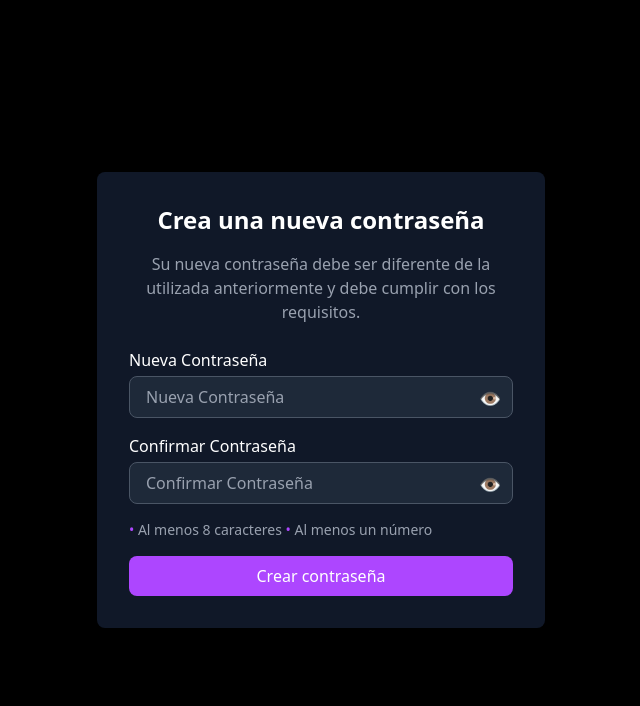
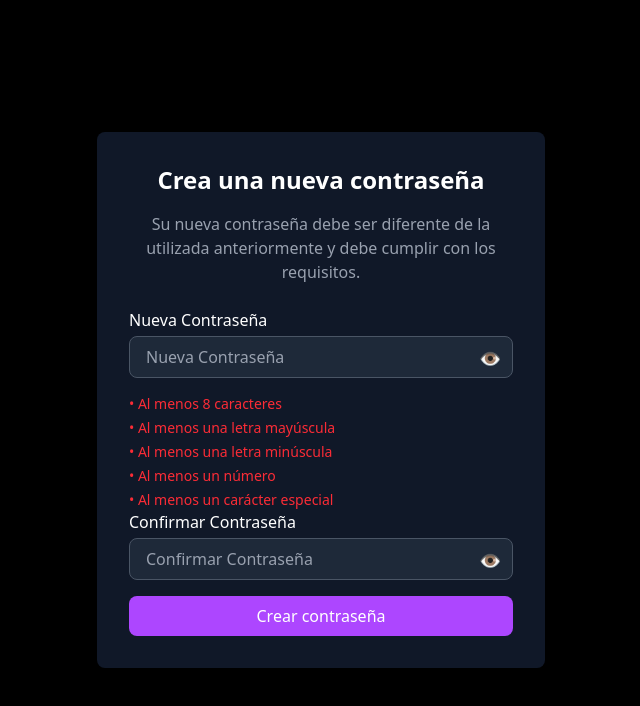
Before and after one commit to ksofia05/ProjectATLAS, a React (Vite) app in the folder frontend/: page /password-reset in a window 1280 px wide. Shown: the top 706 px of the page, without its empty margins (319-959 px from the left). Built offline with nearby package versions, Linux system fonts and the light colour scheme.

Commit message:
validacion contraseña

```diff
--- /dev/null
+++ b/frontend/src/components/componentsFunctionalities/passwordValidation.jsx
@@ -0,0 +1,27 @@
+
+import React from 'react';
+
+const PasswordValidator = ({ password }) => {
+  const lengthValid = password.length >= 8;
+  const upperCase = /[A-Z]/.test(password);
+  const lowerCase = /[a-z]/.test(password);
+  const number = /[0-9]/.test(password);
+  const special=/[!@#$%^&*()_+\-=\[\]{};':"\\|,.<>\/?]/.test(password);
+
+  const getClass = (condition) => {
+    if (condition) return 'text-green-600';
+    return 'text-red-500';
+  };
+
+  return (
+    <div className="text-sm text-gray-600 mt-2 space-y-1">
+      <p className={getClass(lengthValid)}>• Al menos 8 caracteres</p>
+      <p className={getClass(upperCase)}>• Al menos una letra mayúscula</p>
+      <p className={getClass(lowerCase)}>• Al menos una letra minúscula</p>
+      <p className={getClass(number)}>• Al menos un número</p>
+      <p className={getClass(special)}>• Al menos un carácter especial</p>
+    </div>
+  );
+};
+
+export default PasswordValidator;
--- a/frontend/src/pages/PasswordReset.jsx
+++ b/frontend/src/pages/PasswordReset.jsx
@@ -2,15 +2,44 @@ import React, { useState } from "react";
 import Input from "../components/Input";
 import Button from "../components/Button";
 import FormContainer from "../components/FormContainer";
+import PasswordValidator from "../components/componentsFunctionalities/passwordValidation";
 
 const PasswordReset = () => {
   const [showSuccessMessage, setShowSuccessMessage] = useState(false); // Controla la ventana emergente
+  const [error,setError]= useState("");
+  const [formData,setFormData]=useState({
+    newPassword:"",
+    confirmPassword:"",
+  });
+  const handleNewPasswordChange =(e)=>{
+    const newPassword =e.target.value;
+    setFormData({...formData,newPassword});
+    if(formData.confirmPassword && formData.confirmPassword !== newPassword){
+      setError("Las contraseñas no coinciden")
+    } else{
+      setError("");
+    }
+  };
+  const handleConfirmPasswordChange=(e)=>{
+    const confirmPassword= e.target.value;
+    setFormData({...formData,confirmPassword});
+    if(formData.newPassword && confirmPassword !==formData.newPassword){
+      setError("Las contraseñas no coinciden")
+    }else{
+      setError("");
+    }
+  };
 
   const handleSubmit = (e) => {
     e.preventDefault();
     setShowSuccessMessage(true); // Muestra la ventana flotante
+    if(formData.newPassword!==formData.confirmPassword){
+      setError("Las contraseñas no coinciden");
+      return;
+    };
+    setError("");
+    setShowSuccessMessage(true);
   };
-
   const closeMessage = () => {
     setShowSuccessMessage(false); // Cierra la ventana flotante
   };
@@ -32,17 +61,23 @@ const PasswordReset = () => {
               type="password"
               name="newPassword"
               icon="👁️"
-            />
+              value={formData.newPassword}
+              onChange={handleNewPasswordChange}
+              />
+
+            <PasswordValidator password={formData.newPassword} />
+
             <Input
               label="Confirmar Contraseña"
               type="password"
               name="confirmPassword"
               icon="👁️"
-            />
-            <p className="text-sm text-gray-400 mb-4">
-              <span className="text-purple-500">•</span> Al menos 8 caracteres{" "}
-              <span className="text-purple-500">•</span> Al menos un número
-            </p>
+              value={formData.confirmPassword}
+              onChange={handleConfirmPasswordChange}
+              />
+              {error &&(
+                <p className="text-red-500 text-mb mb-4">{error}</p>
+              )}
             <Button type="submit">Crear contraseña</Button>
           </form>
         </>
--- a/frontend/src/pages/Register.jsx
+++ b/frontend/src/pages/Register.jsx
@@ -4,6 +4,7 @@ import Input from '../components/Input';
 import Button from '../components/Button';
 import Checkbox from '../components/Checkbox';
 import FormContainer from '../components/FormContainer';
+import PasswordValidator from '../components/componentsFunctionalities/passwordValidation';
 
 
 const Register = () => {
@@ -27,6 +28,7 @@ const Register = () => {
 
   const handleNext = () => setStep(2);
   const handleBack = () => setStep(1);
+
   const handleSubmit = (e) => {
     e.preventDefault();
     console.log('Datos enviados:', formData);
@@ -83,6 +85,10 @@ const Register = () => {
             onChange={handleChange}
             icon="👁️"
           />
+
+          <PasswordValidator password={formData.password} />
+
+
           <Input
             label="Confirmar Contraseña"
             type="password"
@@ -91,6 +97,10 @@ const Register = () => {
             onChange={handleChange}
             icon="👁️"
           />
+
+          {formData.confirmPassword && formData.confirmPassword !==formData.password && (
+            <p className='text-red-500 text-sm mt-1'>Las contraseñas no coinciden</p>
+          )}
           <p className="text-sm text-gray-400 mb-4">
             <span className="text-purple-500">•</span> Al menos 8 caracteres{' '}
             <span className="text-purple-500">•</span> Al menos un número
```
